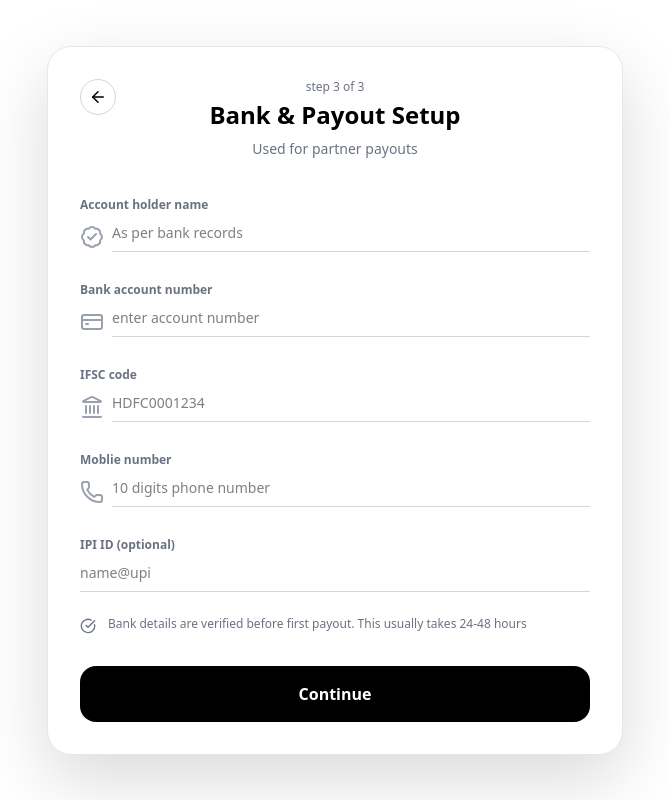
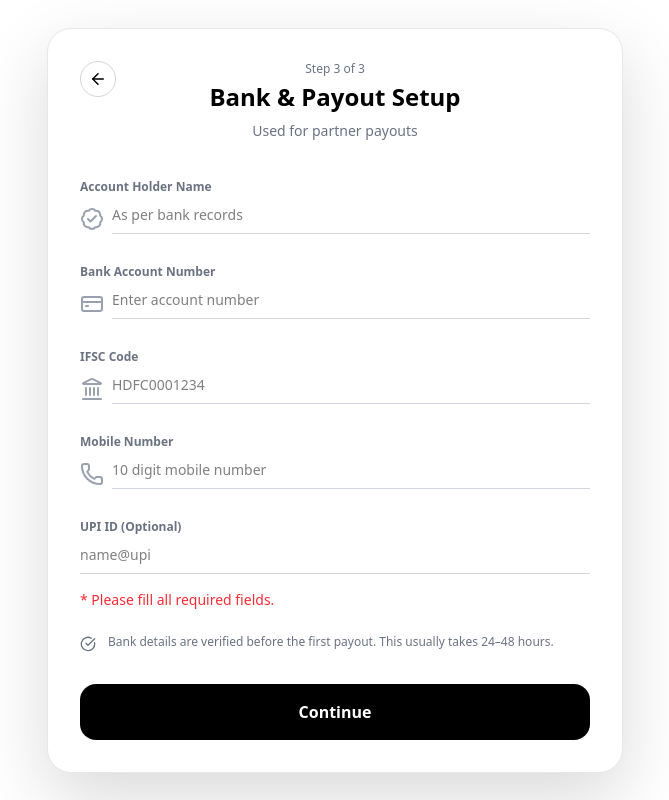
Before and after one commit to SumanKarmakar467/vehicle, a Next.js app: page /partner/onboarding/bank in a window 1280 px wide. Both pictures are taken after a click on the button "Continue". Shown: the whole page, without its empty margins (305-974 px from the left). Built offline with nearby package versions, Linux system fonts and the light colour scheme; no server answers.

Commit message:
complete the bank documents page with logic

```diff
--- a/src/app/partner/onboarding/bank/page.tsx
+++ b/src/app/partner/onboarding/bank/page.tsx
@@ -1,11 +1,71 @@
-"use client"
-import React from 'react'
-import {motion} from "motion/react"
-import { ArrowLeft, BadgeCheck, CheckCircle, CreditCard, Landmark, Phone } from 'lucide-react'
+"use client";
+
+import React, { useState } from "react";
+import { motion } from "motion/react";
+import {
+  ArrowLeft,
+  BadgeCheck,
+  CheckCircle,
+  CircleDashed,
+  CreditCard,
+  Landmark,
+  Phone,
+} from "lucide-react";
 import { useRouter } from "next/navigation";
+import axios from "axios";
 
-const page = () => {
-    const router = useRouter;
+const Page = () => {
+  const router = useRouter();
+
+  const [accountHolder, setAccountHolder] = useState("");
+  const [accountNumber, setAccountNumber] = useState("");
+  const [ifsc, setIfsc] = useState("");
+  const [upi, setUpi] = useState("");
+  const [mobileNumber, setMobileNumber] = useState("");
+  const [loading, setLoading] = useState(false);
+  const [error, setError] = useState("");
+
+  const handleBank = async () => {
+    setError("");
+
+    if (
+      !accountHolder ||
+      !accountNumber ||
+      !ifsc ||
+      !mobileNumber
+    ) {
+      setError("Please fill all required fields.");
+      return;
+    }
+
+    try {
+      setLoading(true);
+
+      const { data } = await axios.post(
+        "/api/partner/onboarding/bank",
+        {
+          accountHolder,
+          accountNumber,
+          ifsc,
+          upi,
+          mobileNumber,
+        }
+      );
+
+      console.log(data);
+
+      router.push("/partner/dashboard");
+    } catch (error: any) {
+      console.error(error);
+
+      setError(
+        error?.response?.data?.message ||
+          "Something went wrong"
+      );
+    } finally {
+      setLoading(false);
+    }
+  };
 
   return (
     <div className="min-h-screen bg-white flex items-center justify-center px-4">
@@ -14,75 +74,194 @@ const page = () => {
         animate={{ opacity: 1, y: 0 }}
         className="w-full max-w-xl bg-white rounded-3xl border border-gray-200 shadow-[0_25px_70px_rgba(0,0,0,0.15)] p-6 sm:p-8"
       >
+        {/* Header */}
         <div className="relative text-center">
           <button
             onClick={() => router.back()}
             className="absolute left-0 top-0 w-9 h-9 rounded-full border border-gray-300 flex items-center justify-center hover:bg-gray-100 transition"
-            onClick={() => router.back()}
           >
             <ArrowLeft size={18} />
           </button>
-          <p className="text-xs text-gray-500 font-medium">step 3 of 3</p>
-          <h1 className="text-2xl font-bold mt-1">Bank & Payout Setup</h1>
+
+          <p className="text-xs text-gray-500 font-medium">
+            Step 3 of 3
+          </p>
+
+          <h1 className="text-2xl font-bold mt-1">
+            Bank & Payout Setup
+          </h1>
+
           <p className="text-sm text-gray-500 mt-2">
             Used for partner payouts
           </p>
         </div>
 
+        {/* Form */}
         <div className="mt-8 space-y-6">
-            <div>
-                <label htmlFor="ahn" className="text-xs font-semibold text-gray-500">Account holder name</label>
-                <div className="flex items-center gap-2 mt-2">
-                    <div className="text-gray-400"><BadgeCheck/></div>
-                    <input type="text" id="ahn" placeholder="As per bank records" className="flex-1 border-b pb-2 text-sm focus:outline-none border-gray-300 focus:border-black"/>
-                </div>
+          <div>
+            <label
+              htmlFor="accountHolder"
+              className="text-xs font-semibold text-gray-500"
+            >
+              Account Holder Name
+            </label>
+
+            <div className="flex items-center gap-2 mt-2">
+              <div className="text-gray-400">
+                <BadgeCheck />
+              </div>
+
+              <input
+                id="accountHolder"
+                type="text"
+                placeholder="As per bank records"
+                className="flex-1 border-b pb-2 text-sm focus:outline-none border-gray-300 focus:border-black"
+                value={accountHolder}
+                onChange={(e) =>
+                  setAccountHolder(e.target.value)
+                }
+              />
             </div>
-            <div>
-                <label htmlFor="ahn" className="text-xs font-semibold text-gray-500">Bank account number</label>
-                <div className="flex items-center gap-2 mt-2">
-                    <div className="text-gray-400"><CreditCard/></div>
-                    <input type="text" id="ahn" placeholder="enter account number" className="flex-1 border-b pb-2 text-sm focus:outline-none border-gray-300 focus:border-black"/>
-                </div>
+          </div>
+
+          <div>
+            <label
+              htmlFor="accountNumber"
+              className="text-xs font-semibold text-gray-500"
+            >
+              Bank Account Number
+            </label>
+
+            <div className="flex items-center gap-2 mt-2">
+              <div className="text-gray-400">
+                <CreditCard />
+              </div>
+
+              <input
+                id="accountNumber"
+                type="text"
+                placeholder="Enter account number"
+                className="flex-1 border-b pb-2 text-sm focus:outline-none border-gray-300 focus:border-black"
+                value={accountNumber}
+                onChange={(e) =>
+                  setAccountNumber(e.target.value)
+                }
+              />
             </div>
-            <div>
-                <label htmlFor="ahn" className="text-xs font-semibold text-gray-500">IFSC code</label>
-                <div className="flex items-center gap-2 mt-2">
-                    <div className="text-gray-400"><Landmark/></div>
-                    <input type="text" id="ahn" placeholder="HDFC0001234" className="flex-1 border-b pb-2 text-sm focus:outline-none border-gray-300 focus:border-black"/>
-                </div>
+          </div>
+
+          <div>
+            <label
+              htmlFor="ifsc"
+              className="text-xs font-semibold text-gray-500"
+            >
+              IFSC Code
+            </label>
+
+            <div className="flex items-center gap-2 mt-2">
+              <div className="text-gray-400">
+                <Landmark />
+              </div>
+
+              <input
+                id="ifsc"
+                type="text"
+                placeholder="HDFC0001234"
+                className="flex-1 border-b pb-2 text-sm focus:outline-none border-gray-300 focus:border-black uppercase"
+                value={ifsc}
+                onChange={(e) =>
+                  setIfsc(e.target.value.toUpperCase())
+                }
+              />
             </div>
-            <div>
-                <label htmlFor="ahn" className="text-xs font-semibold text-gray-500">Moblie number</label>
-                <div className="flex items-center gap-2 mt-2">
-                    <div className="text-gray-400"><Phone/></div>
-                    <input type="text" id="ahn" placeholder="10 digits phone number" className="flex-1 border-b pb-2 text-sm focus:outline-none border-gray-300 focus:border-black"/>
-                </div>
+          </div>
+
+          <div>
+            <label
+              htmlFor="mobile"
+              className="text-xs font-semibold text-gray-500"
+            >
+              Mobile Number
+            </label>
+
+            <div className="flex items-center gap-2 mt-2">
+              <div className="text-gray-400">
+                <Phone />
+              </div>
+
+              <input
+                id="mobile"
+                type="tel"
+                placeholder="10 digit mobile number"
+                className="flex-1 border-b pb-2 text-sm focus:outline-none border-gray-300 focus:border-black"
+                value={mobileNumber}
+                onChange={(e) =>
+                  setMobileNumber(e.target.value)
+                }
+              />
             </div>
-            <div>
-                <label htmlFor="ahn" className="text-xs font-semibold text-gray-500">IPI ID (optional)</label>
-                <div className="flex items-center gap-2 mt-2">
-                    <input type="text" id="ahn" placeholder="name@upi" className="flex-1 border-b pb-2 text-sm focus:outline-none border-gray-300 focus:border-black"/>
-                </div>
+          </div>
+
+          <div>
+            <label
+              htmlFor="upi"
+              className="text-xs font-semibold text-gray-500"
+            >
+              UPI ID (Optional)
+            </label>
+
+            <div className="flex items-center gap-2 mt-2">
+              <input
+                id="upi"
+                type="text"
+                placeholder="name@upi"
+                className="flex-1 border-b pb-2 text-sm focus:outline-none border-gray-300 focus:border-black"
+                value={upi}
+                onChange={(e) => setUpi(e.target.value)}
+              />
             </div>
-
+          </div>
         </div>
 
+        {/* Error */}
+        {error && (
+          <p className="mt-4 text-sm text-red-500">
+            * {error}
+          </p>
+        )}
+
+        {/* Info */}
         <div className="mt-6 flex items-start gap-3 text-xs text-gray-500">
-            <CheckCircle size={16} className="mt-0.5"/>
-            <p>Bank details are verified before first payout. This usually takes 24-48 hours</p>
+          <CheckCircle size={16} className="mt-0.5" />
+          <p>
+            Bank details are verified before the first payout.
+            This usually takes 24–48 hours.
+          </p>
         </div>
 
+        {/* Submit */}
         <motion.button
-            whileHover={{scale:1.02}}
-            whileTap={{scale:0.97}}
-            className="mt-8 w-full h-14 rounded-2xl bg-black text-white font-semibold
-            disabled:opacity-40 transition"
+          whileHover={{ scale: 1.02 }}
+          whileTap={{ scale: 0.97 }}
+          disabled={loading}
+          onClick={handleBank}
+          className="mt-8 w-full h-14 rounded-2xl bg-black text-white font-semibold flex items-center justify-center gap-2 disabled:opacity-40 transition"
         >
-            Continue
+          {loading ? (
+            <>
+              <CircleDashed
+                className="animate-spin"
+                size={18}
+              />
+              Saving...
+            </>
+          ) : (
+            "Continue"
+          )}
         </motion.button>
       </motion.div>
     </div>
-  )
-}
+  );
+};
 
-export default page
+export default Page;
```
